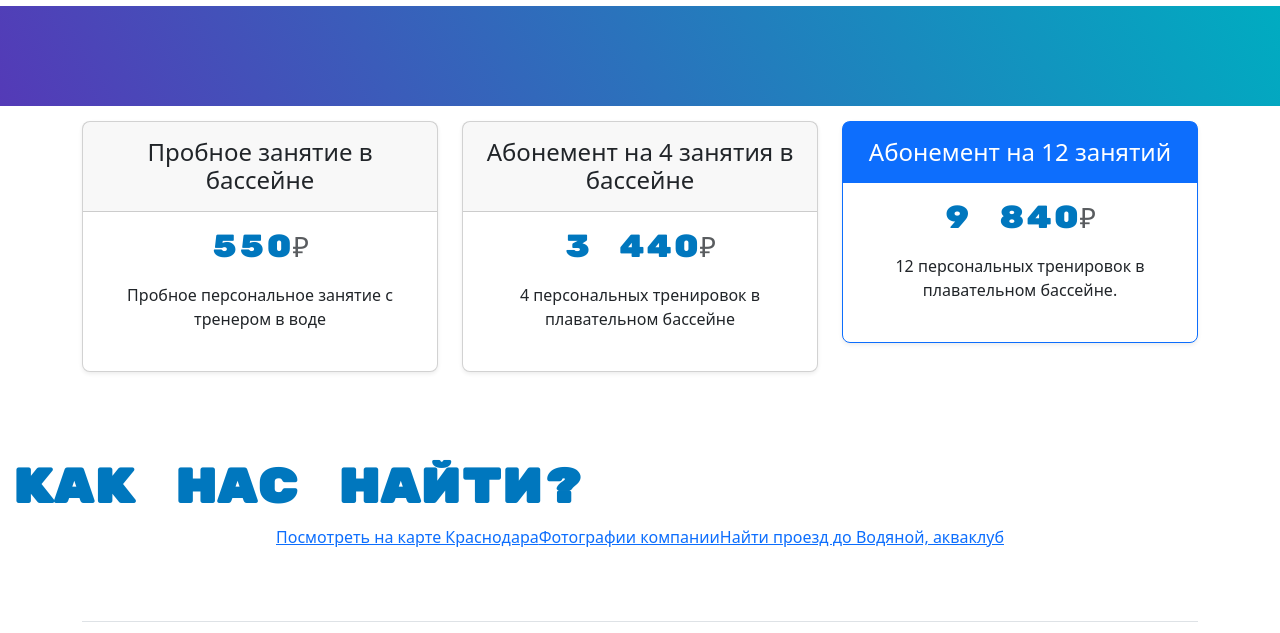
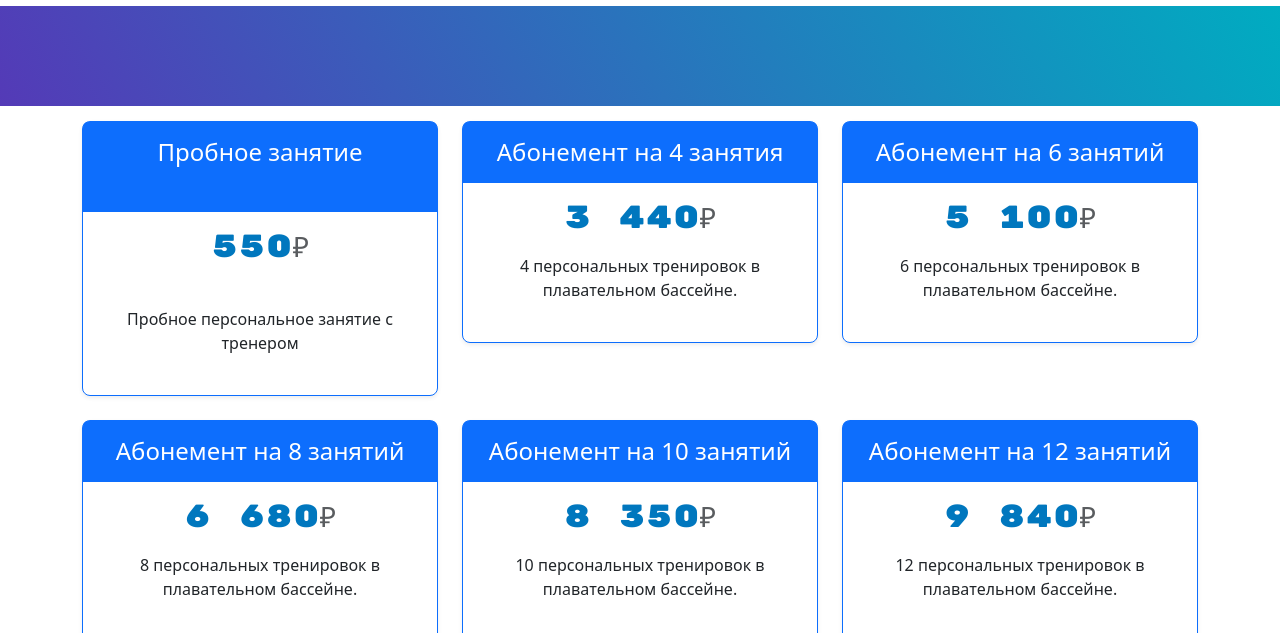
Before and after one commit to morozoffivan/vodanoy_swimmingpool, a plain HTML site: page index.html in a window 1280 px wide. Shown: the part 1790-2423 px from the top of the page. Drawn offline with nearby package versions, Linux system fonts and the light colour scheme; a script that the page names is missing; a web font is replaced by a local one.

Commit message:
change prices

```diff
--- a/index.html
+++ b/index.html
@@ -133,33 +133,83 @@
         <div class="container">
             <div class="row row-cols-1 row-cols-md-3 mb-3 text-center">
                 <div class="col">
-                    <div class="card mb-4 rounded-3 shadow-sm">
-                        <div class="card-header py-3">
-                            <h4 class="my-0 fw-normal">Пробное занятие в бассейне</h4>
+
+                    <div class="col">
+                        <div class="card mb-4 rounded-3 shadow-sm border-primary">
+                            <div class="card-header py-3 text-bg-primary border-primary">
+                                <h4 class="my-0 fw-normal">Пробное занятие <br><br></h4>
+                            </div>
+                            <div class="card-body">
+                                <h2 class="card-title pricing-card-title">550<small
+                                        class="text-body-secondary fw-light">₽</small></h2>
+                                <ul class="list-unstyled mt-3 mb-4">
+                                    <li><br> Пробное персональное занятие с тренером </li>
+                                </ul>
+                            </div>
+                        </div>
+                    </div>
+                </div>
+
+                <div class="col">
+                    <div class="card mb-4 rounded-3 shadow-sm border-primary">
+                        <div class="card-header py-3 text-bg-primary border-primary">
+                            <h4 class="my-0 fw-normal">Абонемент на 4 занятия</h4>
                         </div>
                         <div class="card-body">
-                            <h2 class="card-title pricing-card-title">550<small class="text-body-secondary fw-light">₽
-                                </small></h2>
+                            <h2 class="card-title pricing-card-title">3 440<small
+                                    class="text-body-secondary fw-light">₽</small></h2>
                             <ul class="list-unstyled mt-3 mb-4">
-                                <li>Пробное персональное занятие с тренером в воде</li>
+                                <li>4 персональных тренировок в плавательном бассейне.</li>
                             </ul>
                         </div>
                     </div>
                 </div>
+
                 <div class="col">
-                    <div class="card mb-4 rounded-3 shadow-sm">
-                        <div class="card-header py-3">
-                            <h4 class="my-0 fw-normal">Абонемент на 4 занятия в бассейне</h4>
+                    <div class="card mb-4 rounded-3 shadow-sm border-primary">
+                        <div class="card-header py-3 text-bg-primary border-primary">
+                            <h4 class="my-0 fw-normal">Абонемент на 6 занятий</h4>
                         </div>
                         <div class="card-body">
-                            <h2 class="card-title pricing-card-title">3 440<small class="text-body-secondary fw-light">₽
-                                </small></h2>
+                            <h2 class="card-title pricing-card-title">5 100<small
+                                    class="text-body-secondary fw-light">₽</small></h2>
                             <ul class="list-unstyled mt-3 mb-4">
-                                <li>4 персональных тренировок в плавательном бассейне</li>
+                                <li>6 персональных тренировок в плавательном бассейне.</li>
                             </ul>
                         </div>
                     </div>
                 </div>
+
+                <div class="col">
+                    <div class="card mb-4 rounded-3 shadow-sm border-primary">
+                        <div class="card-header py-3 text-bg-primary border-primary">
+                            <h4 class="my-0 fw-normal">Абонемент на 8 занятий</h4>
+                        </div>
+                        <div class="card-body">
+                            <h2 class="card-title pricing-card-title">6 680<small
+                                    class="text-body-secondary fw-light">₽</small></h2>
+                            <ul class="list-unstyled mt-3 mb-4">
+                                <li>8 персональных тренировок в плавательном бассейне.</li>
+                            </ul>
+                        </div>
+                    </div>
+                </div>
+
+                <div class="col">
+                    <div class="card mb-4 rounded-3 shadow-sm border-primary">
+                        <div class="card-header py-3 text-bg-primary border-primary">
+                            <h4 class="my-0 fw-normal">Абонемент на 10 занятий</h4>
+                        </div>
+                        <div class="card-body">
+                            <h2 class="card-title pricing-card-title">8 350<small
+                                    class="text-body-secondary fw-light">₽</small></h2>
+                            <ul class="list-unstyled mt-3 mb-4">
+                                <li>10 персональных тренировок в плавательном бассейне.</li>
+                            </ul>
+                        </div>
+                    </div>
+                </div>
+
                 <div class="col">
                     <div class="card mb-4 rounded-3 shadow-sm border-primary">
                         <div class="card-header py-3 text-bg-primary border-primary">
@@ -174,6 +224,7 @@
                         </div>
                     </div>
                 </div>
+
             </div>
         </div>
 
```
